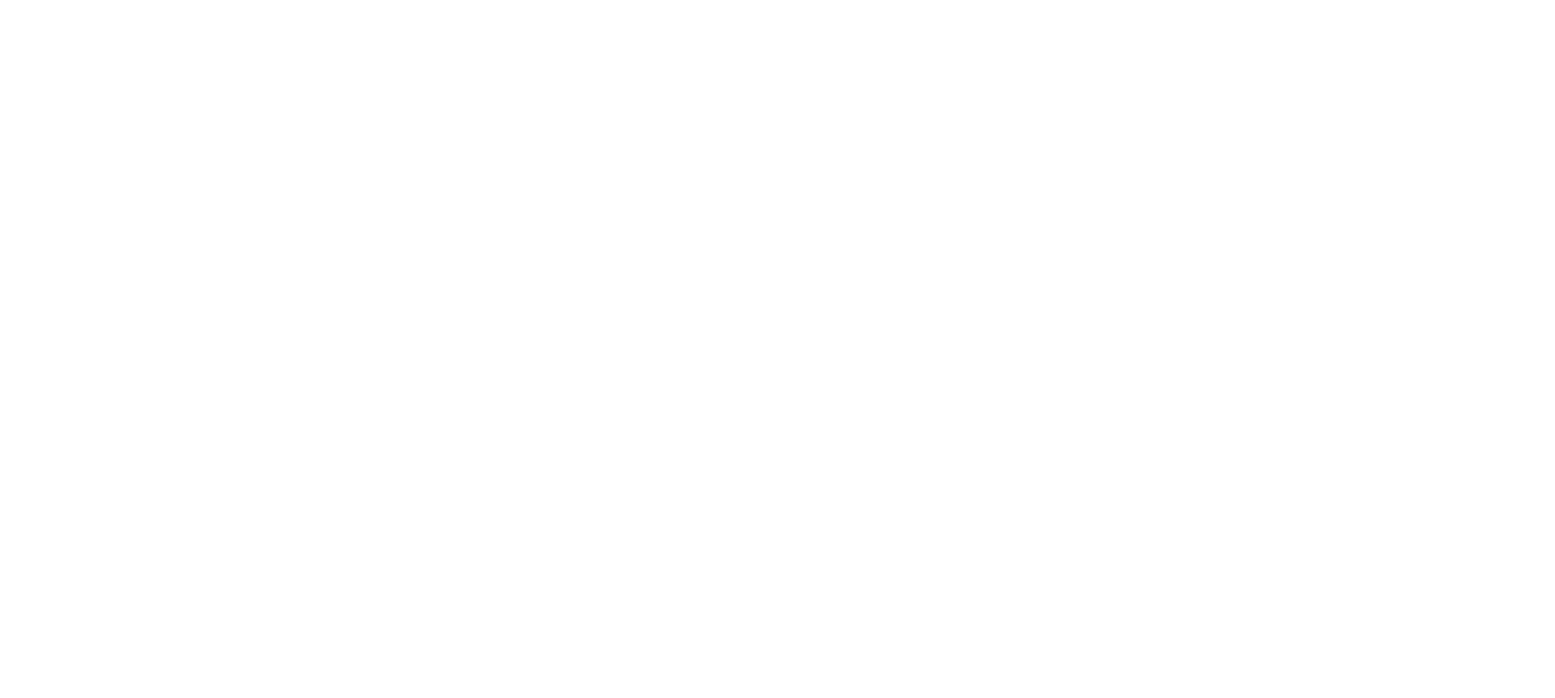
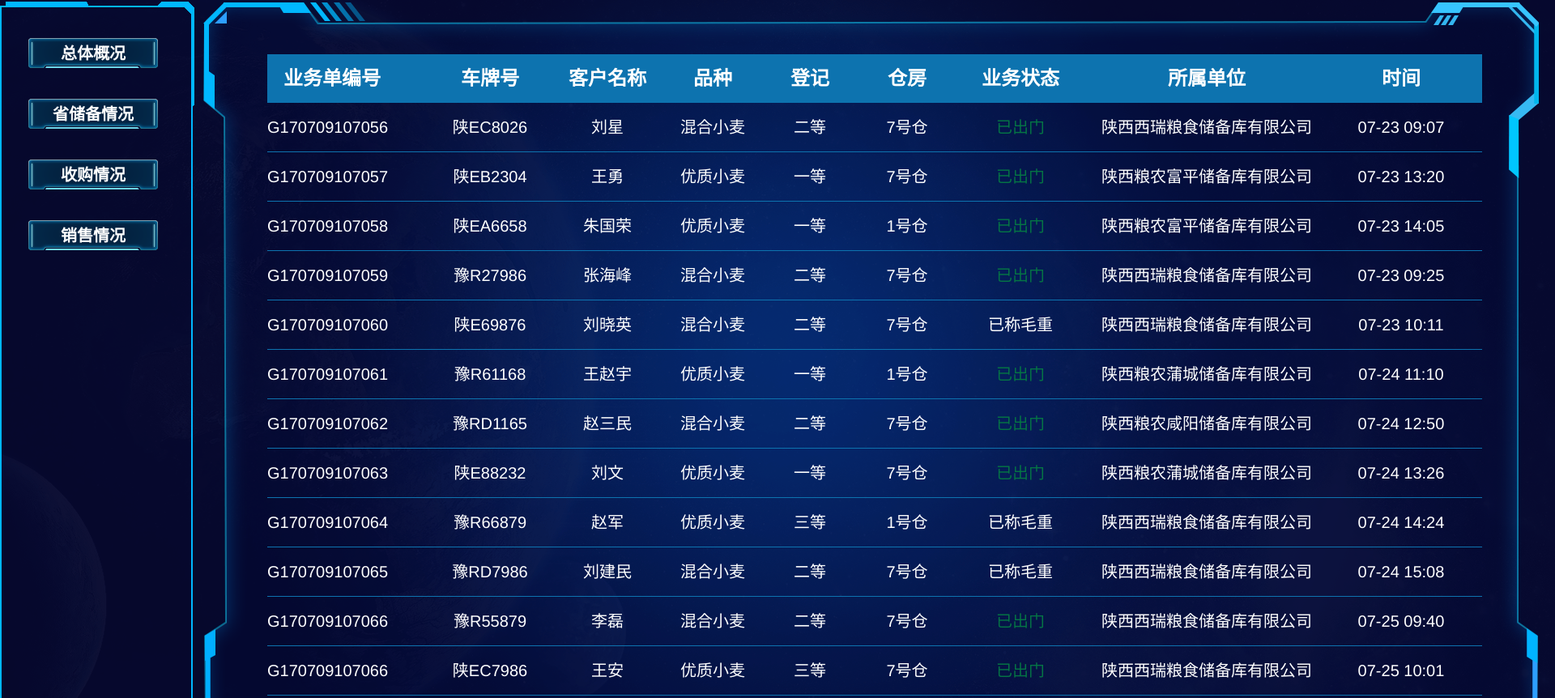
Before and after one commit to ld7979/zhlk_vue, a Vue app: page /#/ssqk in a window 1280 px wide. Shown: the part 118-980 px from the top of the page at 81% size, 1920 px wide, since content can reach past the window. Before the commit the page ends 800 px from the top, so only its background shows below. Built offline with nearby package versions, Linux system fonts and the light colour scheme.

Commit message:
小麦收购时实情况

```diff
--- a/src/assets/css/proGrain.css
+++ b/src/assets/css/proGrain.css
@@ -64,14 +64,14 @@
 /* 右边 */
 .prog_right{
   float: right;
-  width:285px;
+  width:288px;
   height: 750px;
   border: 1px solid #11779d;
   margin:95px 130px 0 0 ;
   background: rgba(17,119,157,0.2)
 }
 .count{
-  width:285px;
+  width:288px;
   height:60px;
   line-height: 60px;
   text-align: center;
@@ -82,3 +82,25 @@
   font-size:20px;
   font-weight: bold;
 }
+.right_list{
+  width:288px;
+  margin-top:-30px;
+}
+.right_list li span{
+  width:288px;
+  height:40px;
+  line-height: 40px;
+  display: block;
+  background: rgba(17,119,157,0.8);
+  color:#fff;
+  font-size: 16px;
+  font-weight: bold;
+  padding-left:30px;
+  box-sizing: border-box;
+}
+.right_list li p{
+  line-height: 40px;
+  color:#fff;
+  padding-left:30px;
+  border-bottom: 1px solid rgba(17,119,157,0.8);
+}
--- a/src/components/proGrain.vue
+++ b/src/components/proGrain.vue
@@ -32,11 +32,23 @@
       <div class="count">
         <p>数量分布</p>
       </div>
-      <div style="width:300px;height:300px;margin:-60px 0 0 -5px" ref="chart3"></div>
-      <ul class="">
-        <li>123</li>
-        <li>123</li>
-        <li>123</li>
+      <div style="width:300px;height:300px;margin:-30px 0 0 -5px" ref="chart3"></div>
+      <ul class="right_list">
+        <li>
+          <span>大荔：111万吨</span>
+          <p>1号仓：111万吨</p>
+          <p>2号仓：111万吨</p>
+        </li>
+        <li>
+          <span>咸阳：111万吨</span>
+          <p>1号仓：111万吨</p>
+          <p>2号仓：111万吨</p>
+        </li>
+        <li>
+          <span>西安：111万吨</span>
+          <p>1号仓：111万吨</p>
+          <p>2号仓：111万吨</p>
+        </li>
       </ul>
     </div>
   </div>
--- /dev/null
+++ b/src/components/ssqk.vue
@@ -0,0 +1,209 @@
+<template>
+  <div class="ssqk_main">
+    <ul class="ssqk_list">
+      <li style="padding-left: 20px;box-sizing: border-box;">业务单编号</li>
+      <li>车牌号</li>
+      <li>客户名称</li>
+      <li>品种</li>
+      <li>登记</li>
+      <li>仓房</li>
+      <li style="color:#fff">业务状态</li>
+      <li>所属单位</li>
+      <li>时间</li>
+    </ul>
+    <ul class="ssqk_list ssqk_item">
+      <li>G170709107056</li>
+      <li>陕EC8026</li>
+      <li>刘星</li>
+      <li>混合小麦</li>
+      <li>二等</li>
+      <li>7号仓</li>
+      <li>已出门</li>
+      <li>陕西西瑞粮食储备库有限公司</li>
+      <li>07-23 09:07</li>
+    </ul>
+    <ul class="ssqk_list ssqk_item">
+      <li>G170709107057</li>
+      <li>陕EB2304</li>
+      <li>王勇</li>
+      <li>优质小麦</li>
+      <li>一等</li>
+      <li>7号仓</li>
+      <li>已出门</li>
+      <li>陕西粮农富平储备库有限公司</li>
+      <li>07-23 13:20</li>
+    </ul>
+    <ul class="ssqk_list ssqk_item">
+      <li>G170709107058</li>
+      <li>陕EA6658</li>
+      <li>朱国荣</li>
+      <li>优质小麦</li>
+      <li>一等</li>
+      <li>1号仓</li>
+      <li>已出门</li>
+      <li>陕西粮农富平储备库有限公司</li>
+      <li>07-23 14:05</li>
+    </ul>
+    <ul class="ssqk_list ssqk_item">
+      <li>G170709107059</li>
+      <li>豫R27986</li>
+      <li>张海峰</li>
+      <li>混合小麦</li>
+      <li>二等</li>
+      <li>7号仓</li>
+      <li>已出门</li>
+      <li>陕西西瑞粮食储备库有限公司</li>
+      <li>07-23 09:25</li>
+    </ul>
+    <ul class="ssqk_list ssqk_item">
+      <li>G170709107060</li>
+      <li>陕E69876</li>
+      <li>刘晓英</li>
+      <li>混合小麦</li>
+      <li>二等</li>
+      <li>7号仓</li>
+      <li style="color:#fff">已称毛重</li>
+      <li>陕西西瑞粮食储备库有限公司</li>
+      <li>07-23 10:11</li>
+    </ul>
+    <ul class="ssqk_list ssqk_item">
+      <li>G170709107061</li>
+      <li>豫R61168</li>
+      <li>王赵宇</li>
+      <li>优质小麦</li>
+      <li>一等</li>
+      <li>1号仓</li>
+      <li>已出门</li>
+      <li>陕西粮农蒲城储备库有限公司</li>
+      <li>07-24 11:10</li>
+    </ul>
+    <ul class="ssqk_list ssqk_item">
+      <li>G170709107062</li>
+      <li>豫RD1165</li>
+      <li>赵三民</li>
+      <li>混合小麦</li>
+      <li>二等</li>
+      <li>7号仓</li>
+      <li>已出门</li>
+      <li>陕西粮农咸阳储备库有限公司</li>
+      <li>07-24 12:50</li>
+    </ul>
+    <ul class="ssqk_list ssqk_item">
+      <li>G170709107063</li>
+      <li>陕E88232</li>
+      <li>刘文</li>
+      <li>优质小麦</li>
+      <li>一等</li>
+      <li>7号仓</li>
+      <li>已出门</li>
+      <li>陕西粮农蒲城储备库有限公司</li>
+      <li>07-24 13:26</li>
+    </ul>
+    <ul class="ssqk_list ssqk_item">
+      <li>G170709107064</li>
+      <li>豫R66879</li>
+      <li>赵军</li>
+      <li>优质小麦</li>
+      <li>三等</li>
+      <li>1号仓</li>
+      <li style="color:#fff">已称毛重</li>
+      <li>陕西西瑞粮食储备库有限公司</li>
+      <li>07-24 14:24</li>
+    </ul>
+    <ul class="ssqk_list ssqk_item">
+      <li>G170709107065</li>
+      <li>豫RD7986</li>
+      <li>刘建民</li>
+      <li>混合小麦</li>
+      <li>二等</li>
+      <li>7号仓</li>
+      <li style="color:#fff">已称毛重</li>
+      <li>陕西西瑞粮食储备库有限公司</li>
+      <li>07-24 15:08</li>
+    </ul>
+    <ul class="ssqk_list ssqk_item">
+      <li>G170709107066</li>
+      <li>豫R55879</li>
+      <li>李磊</li>
+      <li>混合小麦</li>
+      <li>二等</li>
+      <li>7号仓</li>
+      <li>已出门</li>
+      <li>陕西西瑞粮食储备库有限公司</li>
+      <li>07-25 09:40</li>
+    </ul>
+    <ul class="ssqk_list ssqk_item">
+      <li>G170709107066</li>
+      <li>陕EC7986</li>
+      <li>王安</li>
+      <li>优质小麦</li>
+      <li>三等</li>
+      <li>7号仓</li>
+      <li>已出门</li>
+      <li>陕西西瑞粮食储备库有限公司</li>
+      <li>07-25 10:01</li>
+    </ul>
+  </div>
+</template>
+
+<style>
+.ssqk_main{
+  width:1650px;
+  height:940px;
+  background-image: url(../assets/bg-img/bg_main2.png);
+  float: left;
+  margin-top:30px;
+}
+.ssqk_list{
+  width:1500px;
+  height:60px;
+  background:#0d73af;
+  margin:65px 0 0 80px;
+}
+.ssqk_list li{
+  float: left;
+  line-height: 60px;
+  font-size:24px;
+  font-weight: bold;
+  color:#fff;
+  text-align: center;
+}
+.ssqk_item{
+  background:transparent;
+  margin:0 0 0 80px;;
+  border-bottom: 1px solid #0d73af;
+}
+.ssqk_item li{
+  font-size:20px;
+  font-weight: normal;
+}
+ .ssqk_list li:first-child{
+  width:200px;
+  text-align: left;
+}
+.ssqk_list li:nth-child(2){
+  width:150px;
+}
+.ssqk_list li:nth-child(3){
+  width:140px;
+}
+.ssqk_list li:nth-child(4){
+  width:120px;
+}
+.ssqk_list li:nth-child(5){
+  width:120px;
+}
+.ssqk_list li:nth-child(6){
+  width:120px;
+}
+.ssqk_list li:nth-child(7){
+  width:160px;
+  color:#057445;
+}
+.ssqk_list li:nth-child(8){
+  width:300px;
+}
+.ssqk_list li:nth-child(9){
+  width:180px;
+}
+</style>
--- a/src/router.js
+++ b/src/router.js
@@ -3,12 +3,14 @@
 import Index from './views/index'
 import main from './components/main'
 import proGrain from './components/proGrain'
+import ssqk from './components/ssqk'
 
 Vue.use(Router)
 
 export default new Router({
   routes: [
     {path:"/",component:Index,children:[
+      {path:"/ssqk",component:ssqk},
       {path:"/prog",component:proGrain},
       {path:"/",component:main},
     ]},
--- a/src/views/index.vue
+++ b/src/views/index.vue
@@ -32,7 +32,7 @@
           {tit:"小麦收购",href:"#/"},
           {tit:"玉米收获",href:"#/"},
           {tit:"稻谷收获",href:"#/"},
-          {tit:"时实情况",href:"#/"}
+          {tit:"时实情况",href:"#/ssqk"}
         ]},
         {title:"销售情况",subtitle:[
           {tit:"总体情况",href:"#/"},
```
